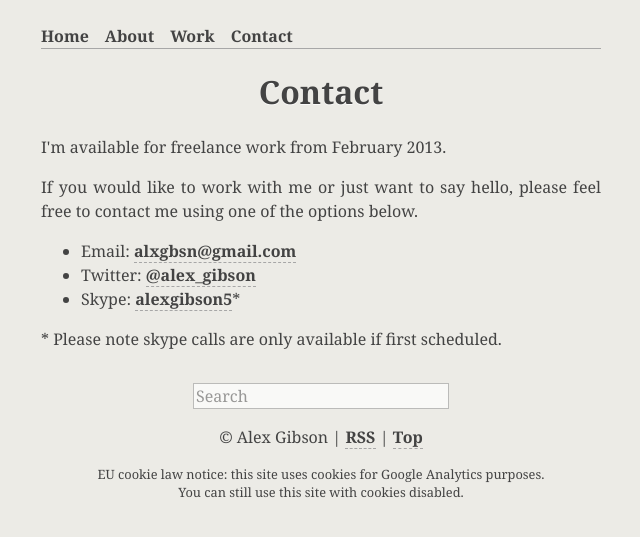
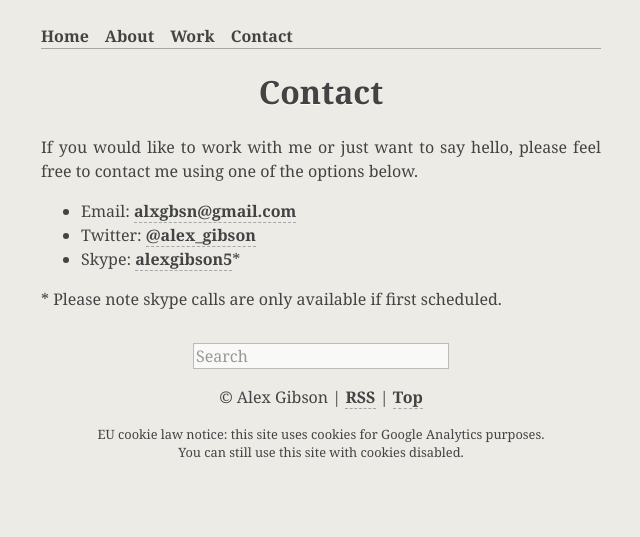
Before and after one commit to alexgibson/alxgbsn.co.uk, a Jekyll site: the page built from contact/index.html, in a window 1280 px wide. Shown: the top 537 px of the page, without its empty margins (319-959 px from the left). Built offline with Jekyll 4.4.1, drawn with Linux system fonts in a browser that asks for light colours; Markdown is read by kramdown in place of the engine named in the settings; comment, search, counter and statistics services are not loaded.

Commit message:
obfuscate email on home page

```diff
--- a/contact/index.html
+++ b/contact/index.html
@@ -6,9 +6,6 @@
 ---
 
 <article role="main">
-	<p>
-	   I'm available for freelance work from February 2013.
-	</p>
 	<p>
 		If you would like to work with me or just want to say hello, please feel free to contact me using one of the options below.
 	</p>
--- a/index.html
+++ b/index.html
@@ -6,7 +6,7 @@
 ---
 
 <article role="main">
-    <div class="sub"><a href="mailto:alxgbsn@gmail.com">alxgbsn@gmail.com</a></div>
+    <div class="sub"><a href="mailto:&#097;&#108;&#120;&#103;&#098;&#115;&#110;&#064;&#103;&#109;&#097;&#105;&#108;&#046;&#099;&#111;&#109;">&#097;&#108;&#120;&#103;&#098;&#115;&#110;&#064;&#103;&#109;&#097;&#105;&#108;&#046;&#099;&#111;&#109;</a></div>
     <p>
         Hello there. I'm a freelance front-end developer living in Newcastle upon Tyne, United Kingdom.
     </p>
```
Also changed, not shown: 4 other files.
